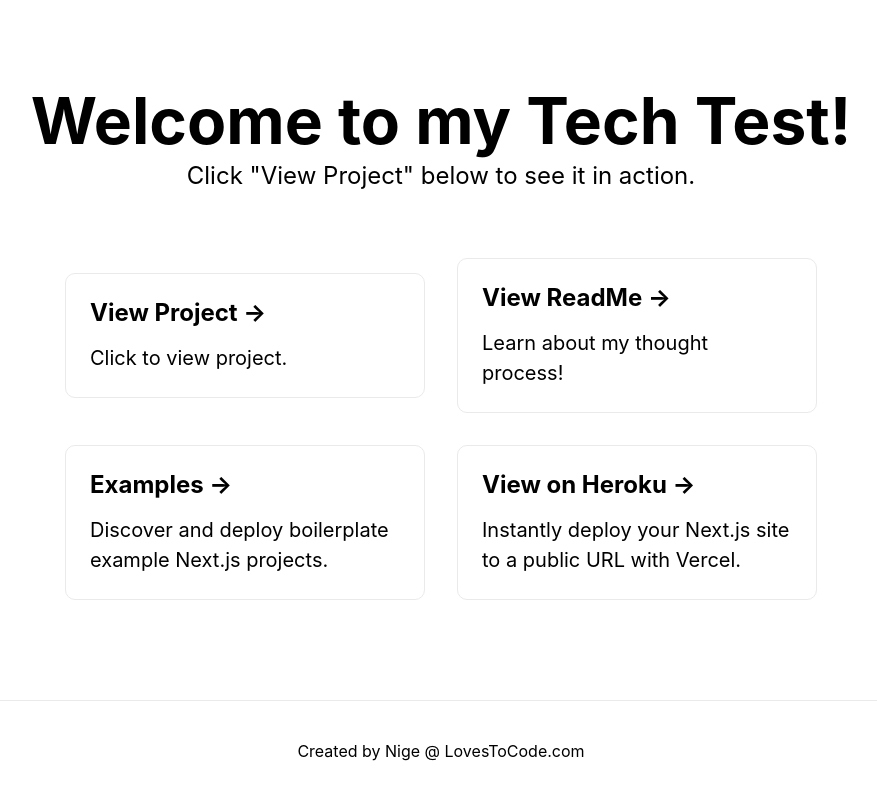
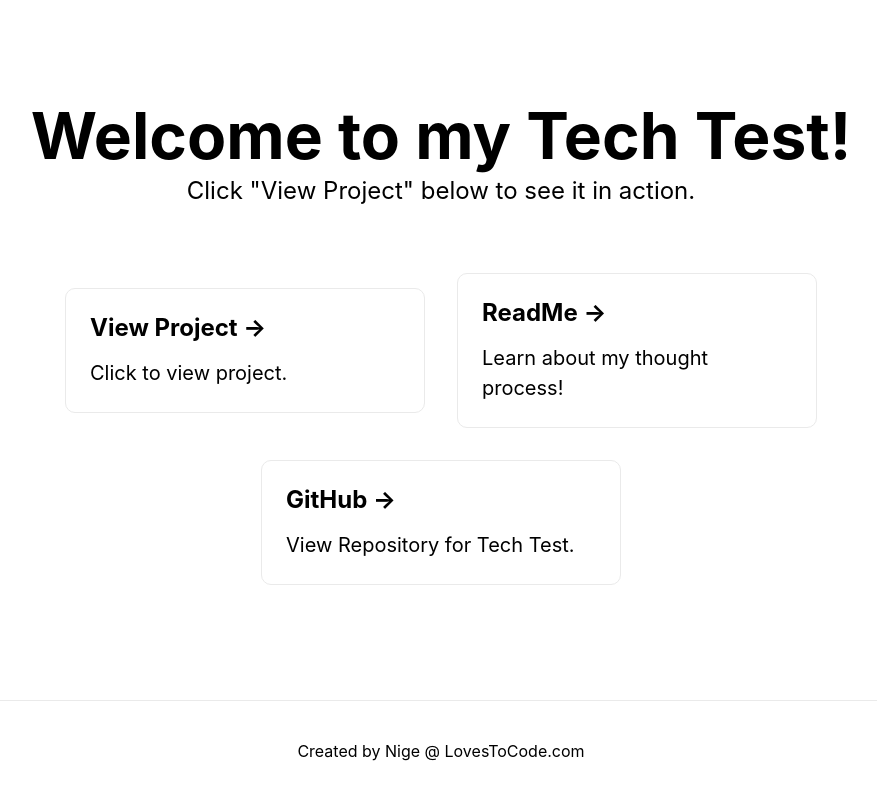
Before and after one commit to nPelvin/nextJS, a Next.js app: page / in a window 1280 px wide. Shown: the whole page, without its empty margins (199-1076 px from the left). Built offline with nearby package versions, Linux system fonts and the light colour scheme.

Commit message:
Added loading message to API call
Added loading message to API call

```diff
--- a/pages/ft/index.js
+++ b/pages/ft/index.js
@@ -1,7 +1,4 @@
 import Head from "next/head";
-import Image from "next/image";
-import styles from "../../styles/Home.module.css";
-import Link from "next/link";
 import HomeBee from "../../ft/Home";
 
 export default function Home() {
--- a/pages/index.js
+++ b/pages/index.js
@@ -27,29 +27,28 @@ export default function Home() {
             </a>
           </Link>
 
-          <Link href="ft/">
-            <a className={styles.card}>
-              <h2>View ReadMe &rarr;</h2>
+            <a
+              href="https://github.com/nPelvin/nextJS/blob/main/README.md"
+              className={styles.card}
+            >
+              <h2>ReadMe &rarr;</h2>
               <p>Learn about my thought process!</p>
             </a>
-          </Link>
 
-          <a
+          {/* <a
             href="https://github.com/vercel/next.js/tree/master/examples"
             className={styles.card}
           >
             <h2>Examples &rarr;</h2>
             <p>Discover and deploy boilerplate example Next.js projects.</p>
-          </a>
+          </a> */}
 
           <a
-            href="https://vercel.com/new?utm_source=create-next-app&utm_medium=default-template&utm_campaign=create-next-app"
+            href="https://github.com/nPelvin/nextJS/blob/main/README.md"
             className={styles.card}
           >
-            <h2>View on Heroku &rarr;</h2>
-            <p>
-              Instantly deploy your Next.js site to a public URL with Vercel.
-            </p>
+            <h2>GitHub &rarr;</h2>
+            <p>View Repository for Tech Test.</p>
           </a>
         </div>
       </main>
--- a/styles/Home.css
+++ b/styles/Home.css
@@ -4,6 +4,12 @@
 }
 .o-buttons-pagination {
 	justify-content: center;
+}
+
+.loading {
+	margin: auto;
+	text-align:center;
+	min-height: 70vh;
 }
 
 .search-span {
```
Also changed, not shown: ft/Header.js (+0 -7 lines), ft/Headline.js (+11 -7 lines), ft/Home.js (+3 -10 lines), 1 other file (tests, documents, lock files or other folders).
